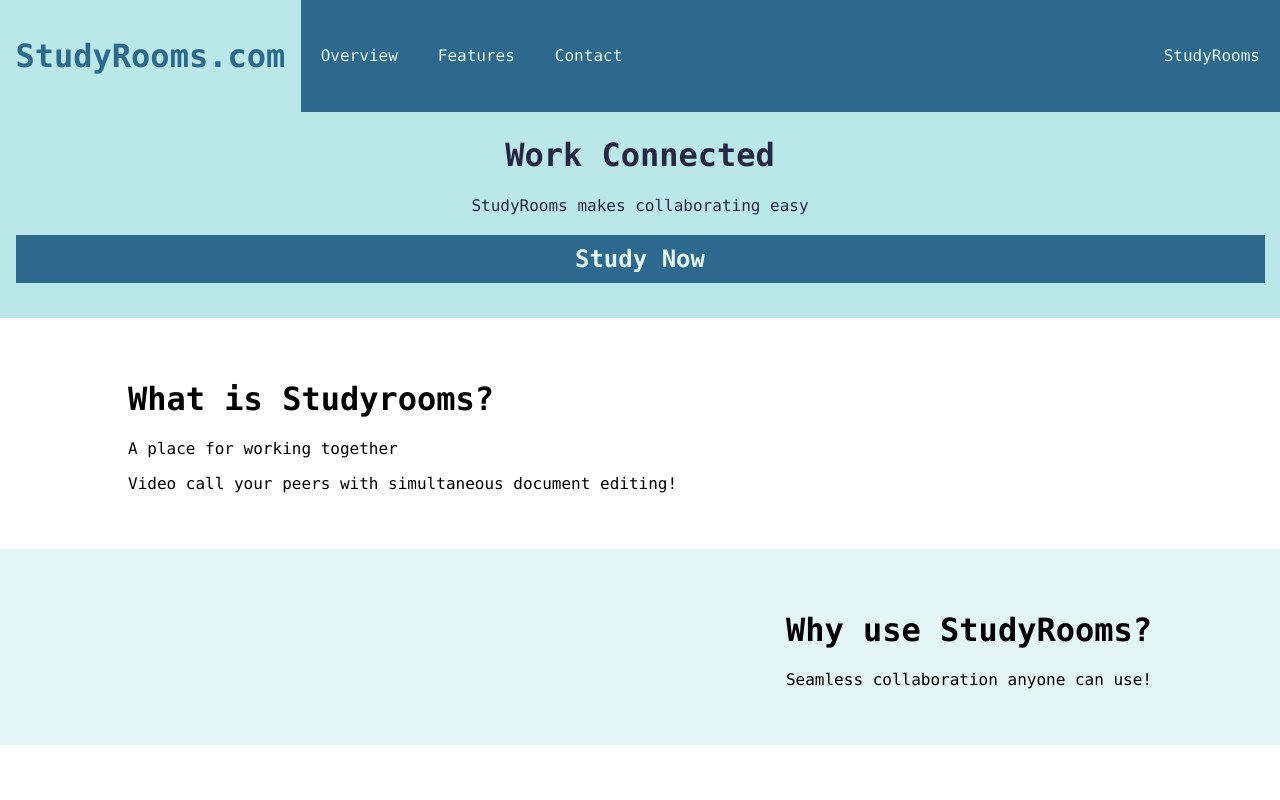
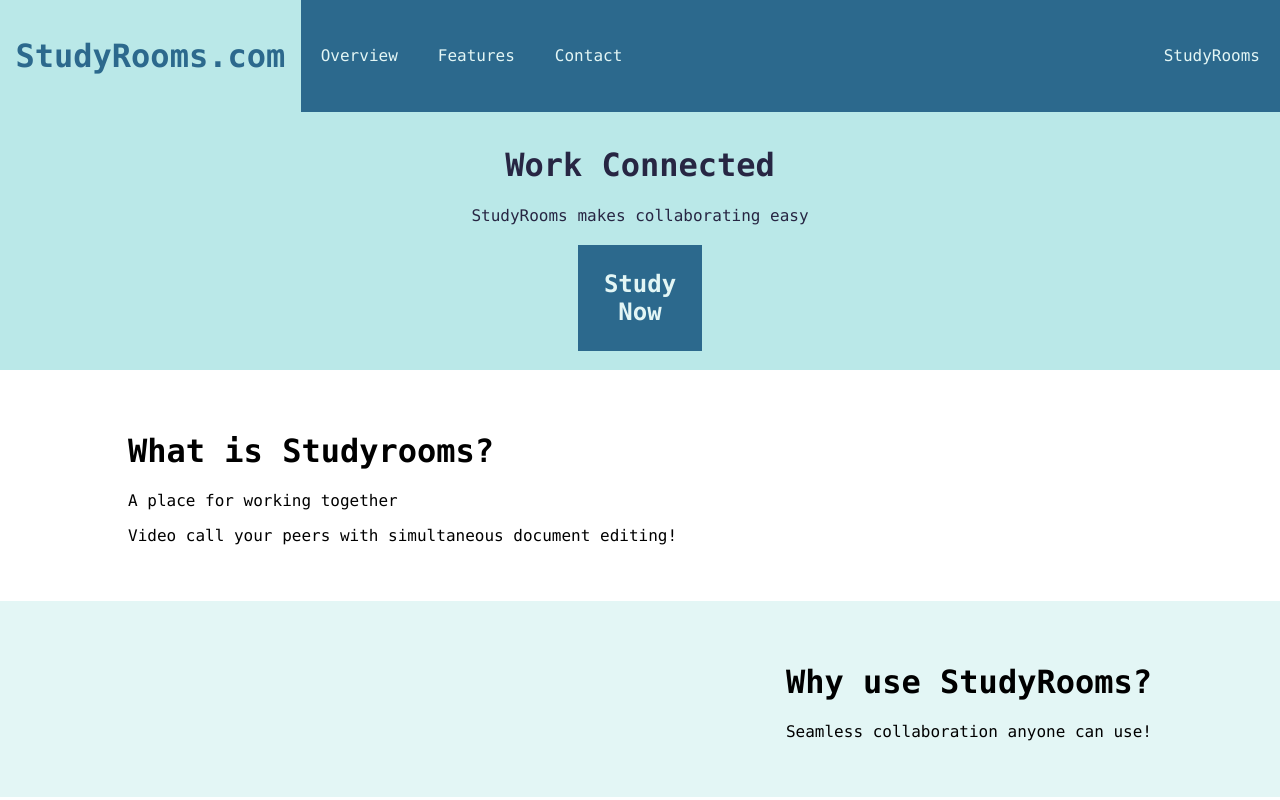
Before and after one commit to Mercury241/F29SEwebPage.github.io, a plain HTML site: page index.html in a window 1280 px wide. Shown: the top 800 px of the page. Drawn offline with Linux system fonts and the light colour scheme.

Commit message:
button fix

```diff
--- a/style.css
+++ b/style.css
@@ -29,6 +29,7 @@ ul.navi {
   background-color: #2C698D;
   position:relative;
   transition: all 0.3s ease-out;
+  cursor: pointer;
 }
 ul.navi.scroll-top {
   list-style-type: none;
@@ -39,6 +40,7 @@ ul.navi.scroll-top {
   position: fixed;
   top: 0;
   width: 100%;
+
 }
 li.navi {
   float: left;
@@ -51,6 +53,7 @@ li a.navi {
   padding-top: 46px;
   padding-bottom: 44px;
   text-decoration: none;
+
 }
 li a:hover.navi {
   Background-color: #BAE8E8;
@@ -67,8 +70,9 @@ li a.funcs{
   padding-top: 46px;
   padding-bottom: 44px;
   text-decoration: none;
+
 }
-li button:hover.funcs{
+li a:hover.funcs{
   Background-color: #BAE8E8;
   color:#2C698D;
 }
@@ -76,7 +80,7 @@ div.tag{
   background-color: #BAE8E8;
   color: #272643;
   padding: 15.5px;
-  padding-top:115px;
+  padding-top:125px;
 }
 h1.tag{
   text-align: center;
@@ -88,12 +92,21 @@ h2.studylink{
   text-align: center;
   Background-color: #2C698D;
   color:#E3F6F5;
-  padding:10px;
+  padding:5px;
 }
 a.studylink{
+  background-color: #2C698D;
+  border: none;
+  padding: 0px 20px;
+  text-align: center;
   text-decoration: none;
+  display: inline-block;
+  font-size: 16px;
+  margin: 4px 45%;
+  cursor: pointer;
 
 }
+
 div.what{
   padding-top: 40px;
   padding-bottom: 40px;
```
